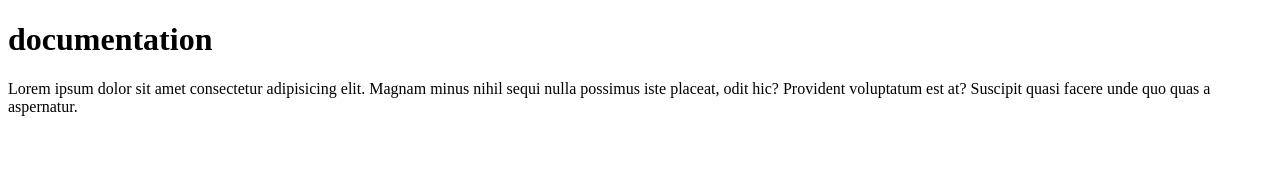
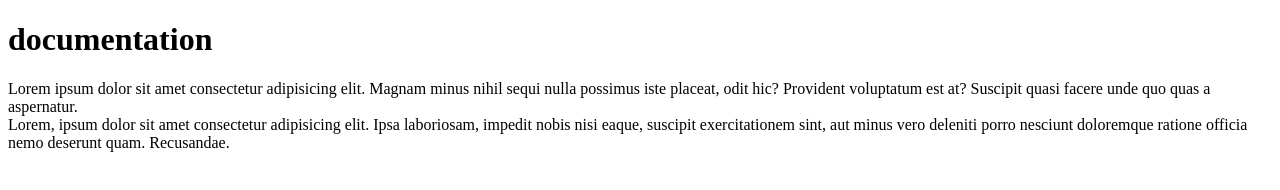
Before and after one commit to NickLamp44/movie_api, a website: page documentation.html in a window 1280 px wide. Drawn offline with Linux system fonts and the light colour scheme.

```diff
--- a/documentation.html
+++ b/documentation.html
@@ -12,5 +12,11 @@
       nihil sequi nulla possimus iste placeat, odit hic? Provident voluptatum
       est at? Suscipit quasi facere unde quo quas a aspernatur.
     </div>
+    <div>
+      Lorem, ipsum dolor sit amet consectetur adipisicing elit. Ipsa laboriosam,
+      impedit nobis nisi eaque, suscipit exercitationem sint, aut minus vero
+      deleniti porro nesciunt doloremque ratione officia nemo deserunt quam.
+      Recusandae.
+    </div>
   </body>
 </html>
--- a/server.js
+++ b/server.js
@@ -1,3 +1,4 @@
+// nicks first server
 const http = require("http");
 fs = require("fs");
 url = require("url");
```
Also changed, not shown: package.json (added, +17 -0 lines), index.js (added), 3 other files.
